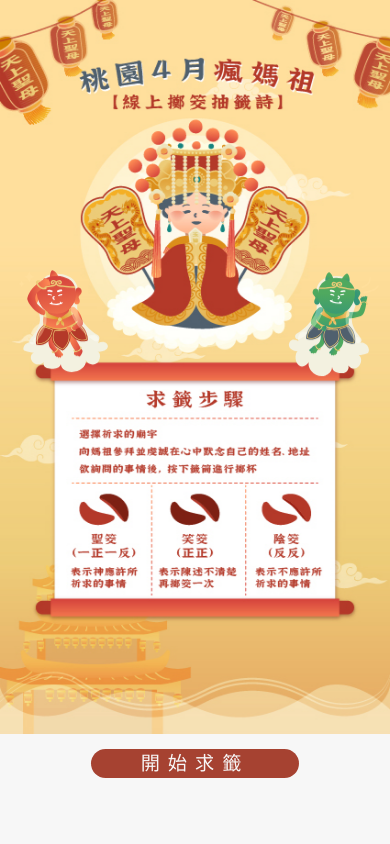
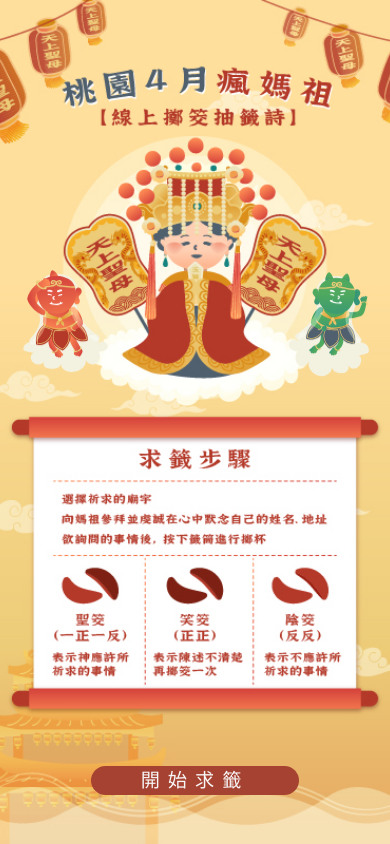
Before and after one commit to FengyiLin0604/mazu_html, a plain HTML site: page index.html in a window 390 px wide. Drawn offline with Linux system fonts and the light colour scheme.

Commit message:
ffdfd
ffdd

```diff
--- a/assets/style.css
+++ b/assets/style.css
@@ -725,17 +725,17 @@ body {
 }
 
 
-  .baecard-animating {
+  /* .baecard-animating {
     /* Temporary animation styles */
     animation: shake 0.5s infinite; /* Example animation */
-  }
-
-  @keyframes shake {
+  } */
+
+  /* @keyframes shake {
     0% { transform: translate(1px, 1px) rotate(0deg); }
     10% { transform: translate(-1px, -2px) rotate(-1deg); }
     /* ... */
     100% { transform: translate(1px, -1px) rotate(1deg); }
-  }
+  } */
 .buashow{
     position: absolute;
     text-align: center;
@@ -1103,7 +1103,7 @@ body {
         display: block;
     }
     .introduce{
-        bottom: 5%;
+        bottom: 2%;
     }
     .introduce .starttodraw a{
         padding: 8px 70px;
@@ -1326,7 +1326,7 @@ body {
     }
     .picklot{
         display: block;
-        animation: shake 0.2s linear infinite;
+        /* animation: shake 0.2s linear infinite; */
         top: 70%;
 
     }
@@ -1437,7 +1437,7 @@ body {
     .container{
         background-image: url("/assets/homepage/425x800-起始畫面.jpg");
         background-repeat: no-repeat;
-        background-size: contain;
+        background-size: cover;
         background-position: top center;
         background-attachment: fixed;
     }
@@ -1445,7 +1445,7 @@ body {
         display: none;
     }
     .introduce{
-        bottom: 8%;
+        bottom: 6%;
     }
     .ear{
         width: 30%;
```
